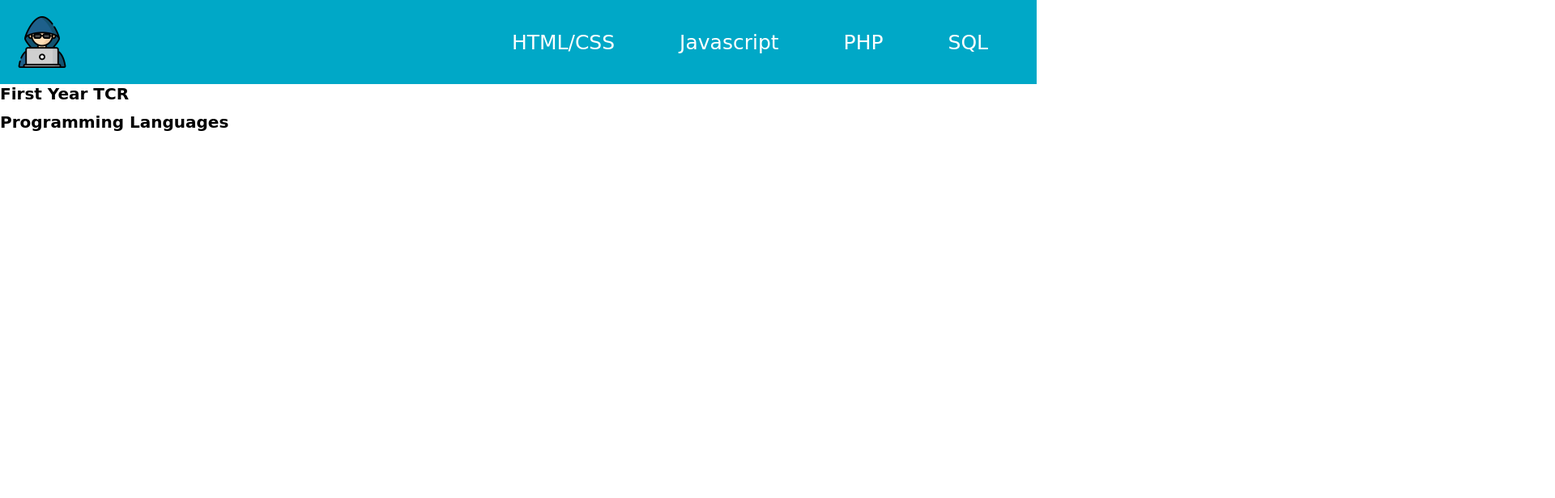
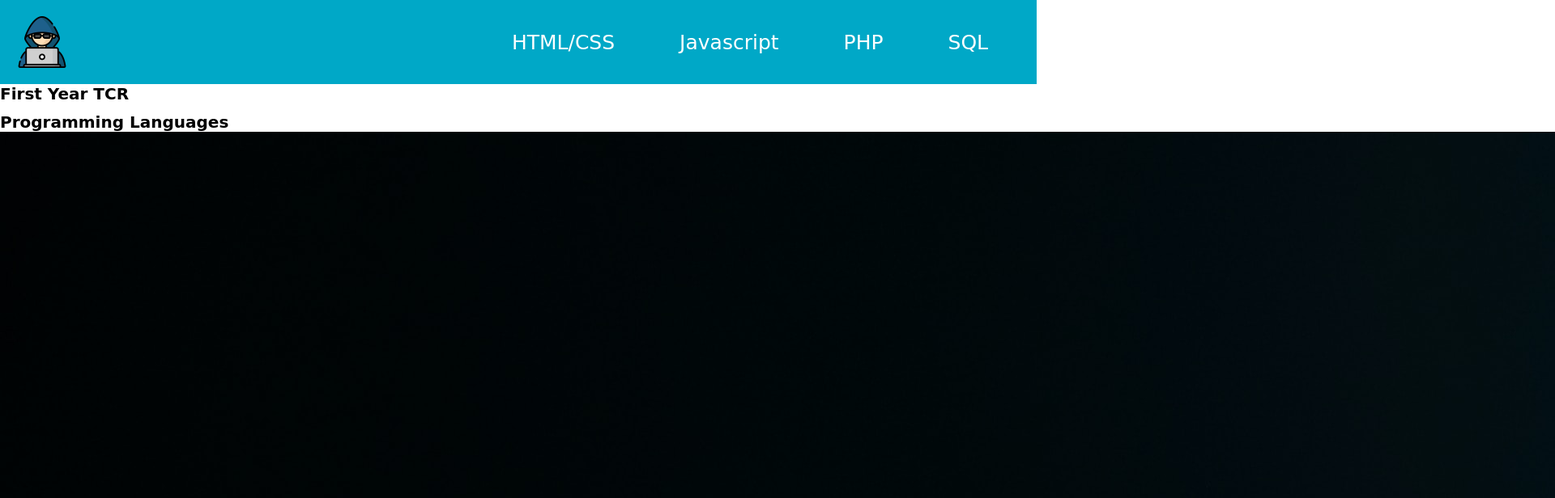
Before and after one commit to lisamast/p1, a plain HTML site: page folder/P1-html-css-layout-main/P1-html-css-layout-main/index.html in a window 1280 px wide. Shown: the top 616 px of the page at 81% size, 1920 px wide, since content can reach past the window. Drawn offline with Linux system fonts and the light colour scheme; a web font is replaced by a local one.

Commit message:
Update index.html

```diff
--- a/folder/P1-html-css-layout-main/P1-html-css-layout-main/index.html
+++ b/folder/P1-html-css-layout-main/P1-html-css-layout-main/index.html
@@ -28,5 +28,6 @@
     <h1>First Year TCR</h1>
     <br>
     <h1>Programming Languages</h1>
+    <img src="./img/background.jpeg" alt="">
   </body>
 </html>
```
